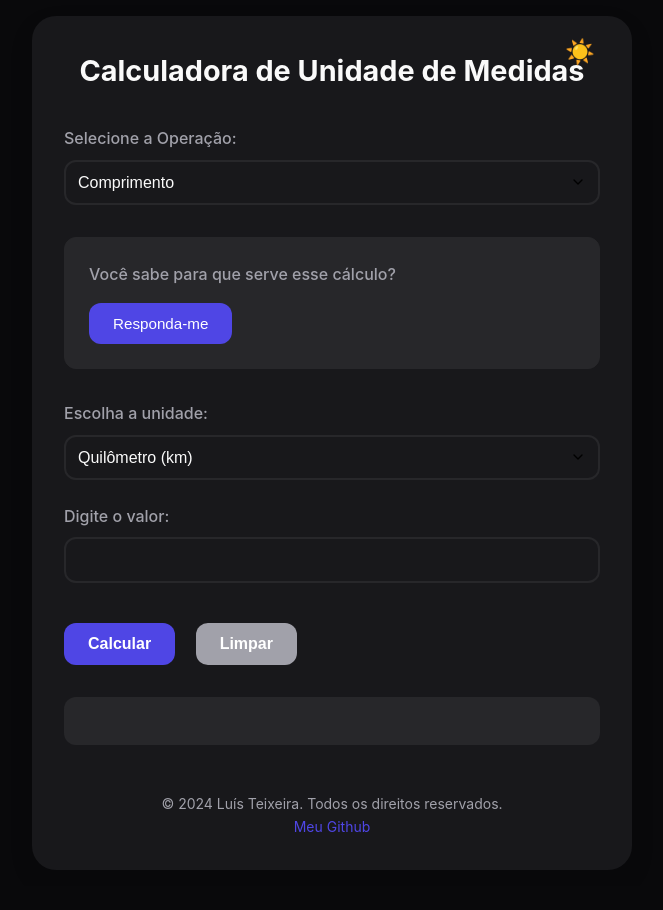
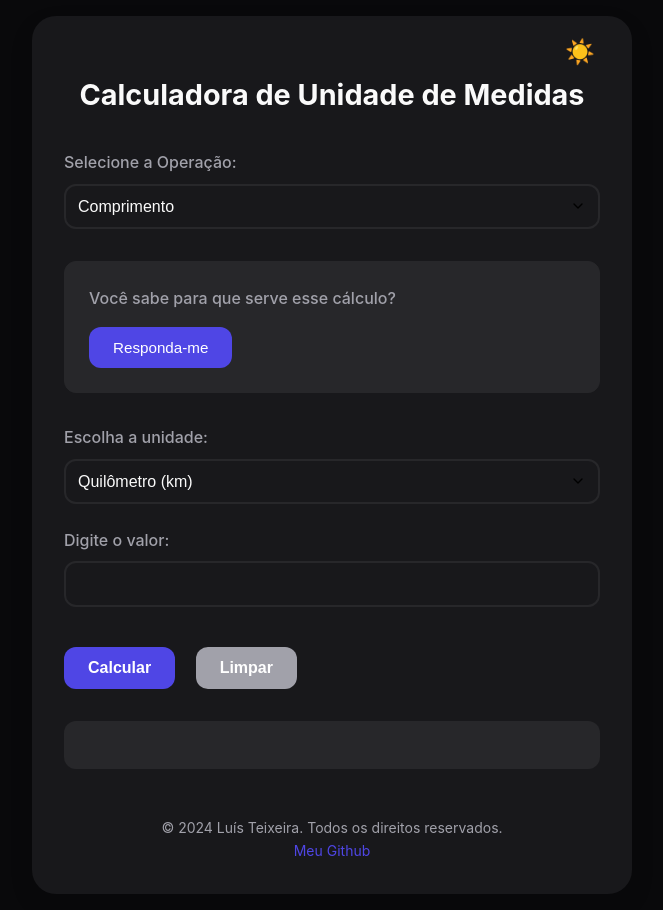
Before and after one commit to LuisT-ls/CalculadoraWeb_de_Estatistica, a website: page Calculadora_UnidadesDeMedida/index.html in a window 1280 px wide. Shown: the whole page, without its empty margins (308-971 px from the left). Before the commit the page ends 886 px from the top, so only its background shows below. Drawn offline with Linux system fonts and the light colour scheme.

Commit message:
Refactor padding in container element for improved styling

```diff
--- a/Calculadora_UnidadesDeMedida/style.css
+++ b/Calculadora_UnidadesDeMedida/style.css
@@ -67,7 +67,7 @@ body {
 .container {
   background-color: var(--card-bg);
   border-radius: 1.5rem;
-  padding: 2rem;
+  padding: 3.5rem 2rem 2rem 2rem;
   width: 100%;
   max-width: 600px;
   box-shadow: 0 10px 25px rgba(0, 0, 0, 0.1);
```
